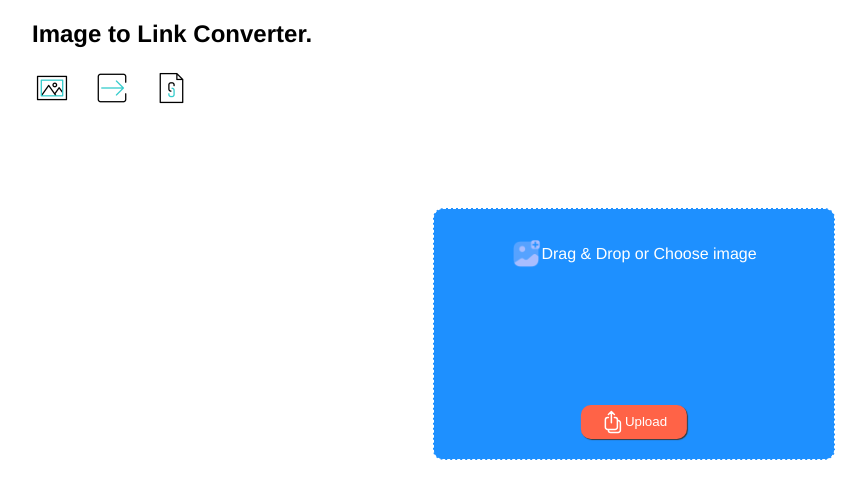
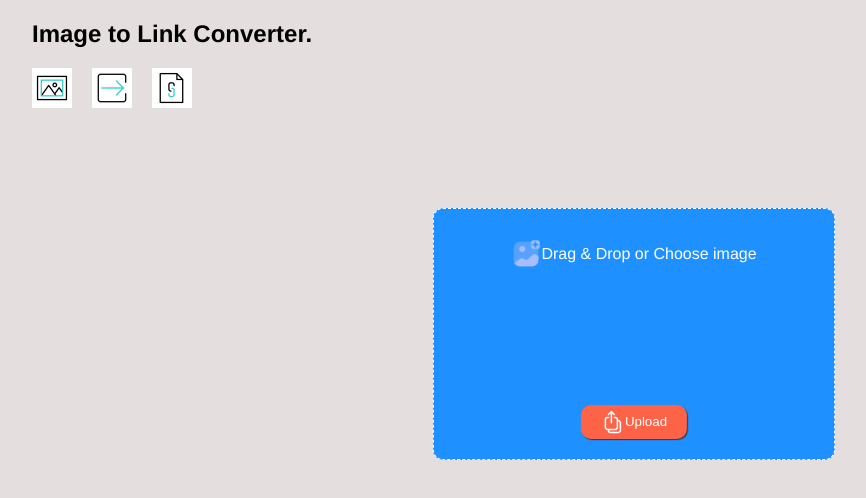
Before and after one commit to Ghasty003/file-to-link, a Vue app in the folder frontend/: page / in a window 1280 px wide. Shown: the top 498 px of the page, without its empty margins (6-872 px from the left). Built offline with nearby package versions, Linux system fonts and the light colour scheme.

Commit message:
changed body background

```diff
--- a/frontend/src/App.vue
+++ b/frontend/src/App.vue
@@ -24,6 +24,7 @@ export default defineComponent({
 <style lang="scss">
 body {
   font-family: 'Franklin Gothic Medium', 'Arial Narrow', Arial, sans-serif;
+  background: rgba(222, 214, 214, 0.8);
 }
 </style>
 
```
